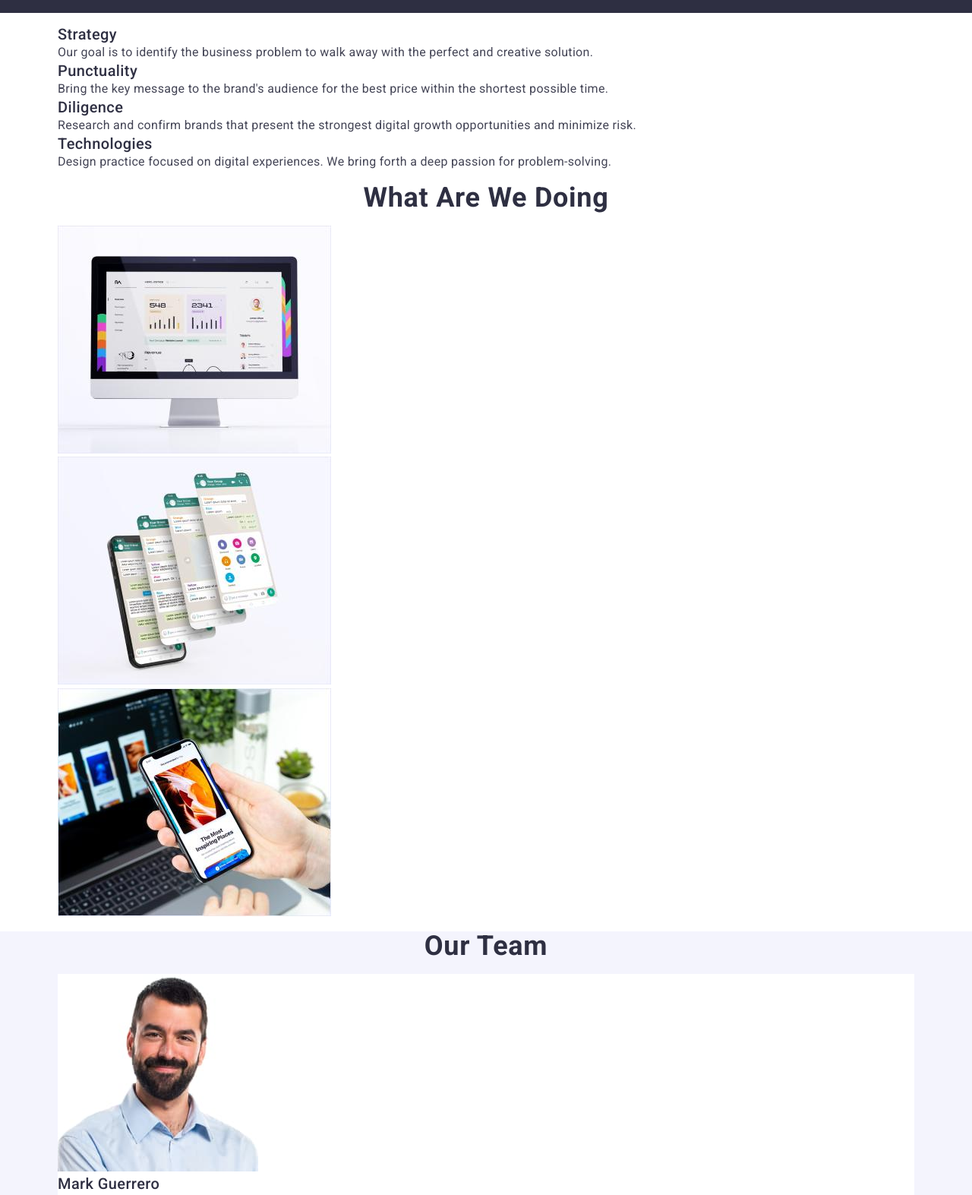
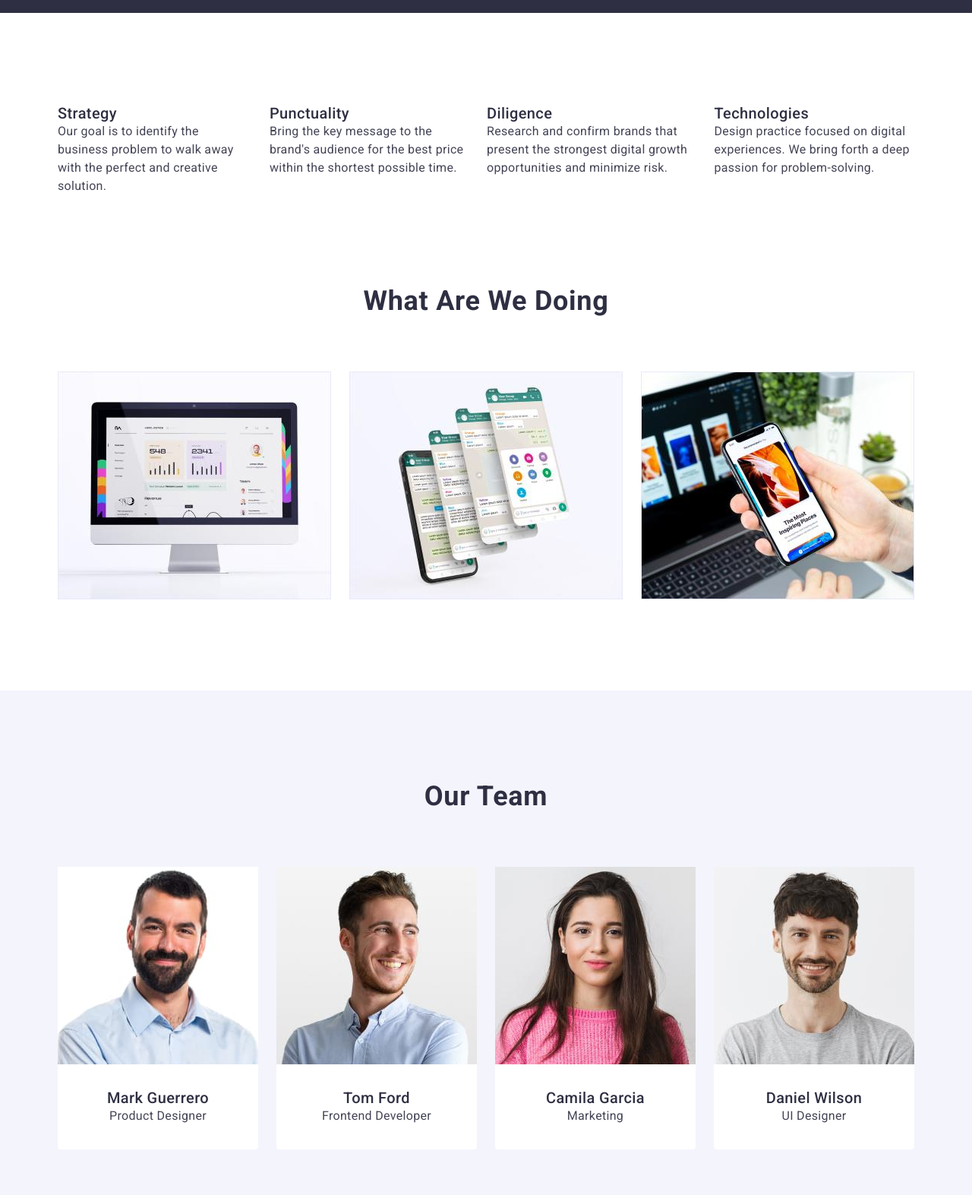
Before and after one commit to AlexGoIT23/goit-markup-hw-03, a plain HTML site: page index.html in a window 1280 px wide. Shown: the part 660-2233 px from the top of the page at 76% size. Drawn offline with nearby package versions, Linux system fonts and the light colour scheme.

Commit message:
index finished

```diff
--- a/css/styles.css
+++ b/css/styles.css
@@ -15,8 +15,17 @@ h1, h2, h3, h4, p {
     margin-top: 0;
     margin-bottom: 0;
     padding-left: 0;
+}
 
+ul, ol {
+    margin-top: 0;
+    margin-bottom: 0;
 }
+
+button {
+    cursor: pointer;
+}
+
 .container {
     width: 1158px;
     margin-left: auto;
@@ -25,11 +34,30 @@ h1, h2, h3, h4, p {
     padding-right: 15px;
 }
 
+body {
+    font-family: 'Roboto', sans-serif;
+    font-size: 16px;
+    color: #434455;
+    background-color: #FFFFFF;
+    }
+
+img {
+    display: block;
+    max-width: 100%;
+    height: auto;
+    }
+
+/* ================== header ====================== */
+.top-header {
+    border-bottom: 1px solid #E7E9FC;
+        }
+
 .nav-container {
     display: flex;
     align-items: center;
     justify-content: space-between;
-    height: 72px;
+    padding-top: 24px;
+    padding-bottom: 24px;
 }
 
 .page-nav {
@@ -42,24 +70,6 @@ h1, h2, h3, h4, p {
     display: flex;
 }
 
-body {
-    font-family: 'Roboto', sans-serif;
-    font-size: 16px;
-    color: #434455;
-    background-color: #FFFFFF;
-    }
-
-.top-header {
-    border-bottom: 1px solid #E7E9FC;
-
-    }
-
-
-
-.fourth-section {
-    background-color: #F4F4FD;
-    }
-
 .logo {
     font-family: 'Raleway', sans-serif;
     font-size: 18px;
@@ -69,12 +79,7 @@ body {
     color: #4D5AE5;
     text-transform: uppercase;
     margin-right: 76px;
-
-}
-
-button {
-    cursor: pointer;
-}
+ }
 
 .nav-span {
    color: #2E2F42;
@@ -84,7 +89,6 @@ button {
     text-decoration: none;
 }
 
-/* навігація */
 .nav-link {
      font-size: 16px;
      font-weight: 500;
@@ -92,8 +96,7 @@ button {
      text-decoration: none;
      letter-spacing: 0.02em;
      color: #2e2f42;
-
-}
+    }
 
 .nav-item:not(:last-child){
     padding-right: 40px;
@@ -122,11 +125,6 @@ button {
     font-style: normal;
 }
 
-/* .contact-link {
-    font-style: normal;
-
-} */
-
 .contacts:hover,
 .contacts:focus {
     color: var(--hover-color);
@@ -134,22 +132,14 @@ button {
 
 /* =================== головна секція індекс =================== */
 
-/* .main-section {
-    display: block;
-    flex-direction: column;
-    margin-left: auto;
-        margin-right: auto;
-        height: 600px;
-} */
 
-.second-section {
+.main-section {
     background-color: #2E2F42;
     padding-top: 188px;
     padding-bottom: 188px;
  }
 
 .main-title {
-
     margin-bottom: 48px;
     width: 496px;
     margin-left: auto;
@@ -175,10 +165,8 @@ button {
     border-radius: 4px;
     padding: 16px 32px;
     min-width: 169px;
-    /* margin-bottom: 100px; */
     margin-left: auto;
     margin-right: auto;
-
    }
 
 .main-btn:hover,
@@ -208,10 +196,17 @@ button {
 }
 
 
+/* =============== секція 2 індекс ============= */
 
+.second-section {
+    padding-top: 120px;
+    padding-bottom: 120px;
+}
 
-
-
+.title-list {
+    display: flex;
+    gap: 24px;
+}
 
 .title-portfolio {
     line-height: 1.2;
@@ -219,7 +214,7 @@ button {
     font-size: 20px;
     color: #2E2F42;
     letter-spacing: 0.02em;
-  }
+}
 
  .title-text {
     font-size: inherit;
@@ -229,7 +224,18 @@ button {
     color: #434455;
 }
 
-.title-index {
+/* =============== секція 3 індекс ================ */
+
+.third-section{
+    padding-bottom: 120px;
+}
+
+.third-list {
+    display: flex;
+    gap: 24px;
+}
+
+.other-title {
     font-weight: 700;
     font-size: 36px;
     line-height: 1.11;
@@ -237,14 +243,44 @@ button {
     letter-spacing: 0.02em;
     text-transform: capitalize;
     color: #2E2F42;
+    margin-bottom: 72px;
 }
 
+
+/* ==================== секція 4 індекс ================== */
+
+.fourth-section {
+    background-color: #F4F4FD;
+    padding-top: 120px;
+    padding-bottom: 120px;
+   }
+
+
 .bg-color {
-background-color: #FFFFFF
+    background-color: #FFFFFF;
+    border-radius: 4px;
 }
+
+.fourth-list {
+    display: flex;
+    gap: 24px;
+
+
+}
+
+.img-title {
+    padding: 32px 16px;
+    text-align: center;
+
+  }
+
+
+
 
 .footer-styles {
     background-color: #2E2F42;
+    padding-top: 100px;
+    padding-bottom: 100px;
 }
 
 .footer-logo {
@@ -257,4 +293,6 @@ font-size: inherit;
 line-height: 1.5;
 text-align: Left;
 vertical-align: Top;
+width: 265px;
+margin-top: 16px;
 }
--- a/index.html
+++ b/index.html
@@ -49,8 +49,8 @@
     <main>
         <!-- секція 1 -->
 
-        <section class="second-section">
-            <div class="container main-section">
+        <section class="main-section">
+            <div class="container">
                 <h1 class="main-title">Effective Solutions
                     for Your Business </h1>
                 <button type="button" class="main-btn">Order Service</button>
@@ -58,10 +58,10 @@
         </section>
 
         <!-- секція 2  -->
-        <section>
+        <section class="second-section">
             <div class="container">
                 <h2 hidden class="blind">features</h2>
-                <ul class="list">
+                <ul class="list title-list">
                     <li>
                         <h3 class="title-portfolio"> Strategy</h3>
                         <p class="title-text">Our goal is to identify the business problem to walk
@@ -91,10 +91,10 @@
         </section>
 
         <!-- секція 3  -->
-        <section>
+        <section class="third-section">
             <div class="container">
-                <h2 class="title-index">What are we doing</h2>
-                <ul class="list">
+                <h2 class="other-title">What are we doing</h2>
+                <ul class="list third-list">
                     <li><a href=""><img src="./images/img1.jpg" alt="computer" width="360"></a></li>
                     <li><a href=""><img src="./images/img2.jpg" alt="phone" width="360"></a></li>
                     <li><a href=""><img src="./images/img3.jpg" alt="computer_and_phone" width="360"> </a></li>
@@ -105,23 +105,31 @@
         <!-- секція 4 -->
         <section class="fourth-section">
             <div class="container">
-                <h2 class="title-index">Our Team</h2>
-                <ul class="list">
+                <h2 class="other-title fourth-title">Our Team</h2>
+                <ul class="list fourth-list">
                     <li class="bg-color"><img src="./images/mark_guerrero.jpg" alt="MarkGuerro" width="264">
+                        <div class="img-title">
                             <h3 class="title-portfolio">Mark Guerrero</h3>
                             <p class="title-text"> Product Designer</p>
+                        </div>
                     </li>
                     <li class="bg-color"><img src="./images/tom_ford.jpg" alt="TomFord" width="264">
+                        <div class="img-title">
                             <h3 class="title-portfolio">Tom Ford</h3>
                             <p class="title-text">Frontend Developer</p>
+                        </div>
                     </li>
                     <li class="bg-color"><img src="./images/camila_garcia.jpg" alt="CamilaGarsia" width="264">
+                        <div class="img-title">
                             <h3 class="title-portfolio">Camila Garcia</h3>
                             <p class="title-text">Marketing</p>
+                        </div>
                     </li>
                     <li class="bg-color"><img src="./images/daniel_wilson.jpg" alt="DanielWilson" width="264">
+                        <div class="img-title">
                             <h3 class="title-portfolio">Daniel Wilson</h3>
                             <p class="title-text">UI Designer</p>
+                        </div>
                     </li>
                 </ul>
             </div>
```
Lines whose indentation alone changed are shown as unchanged.
